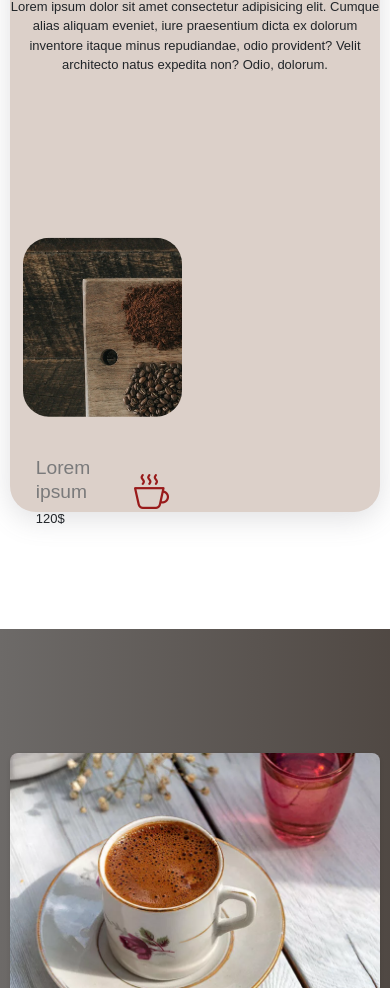
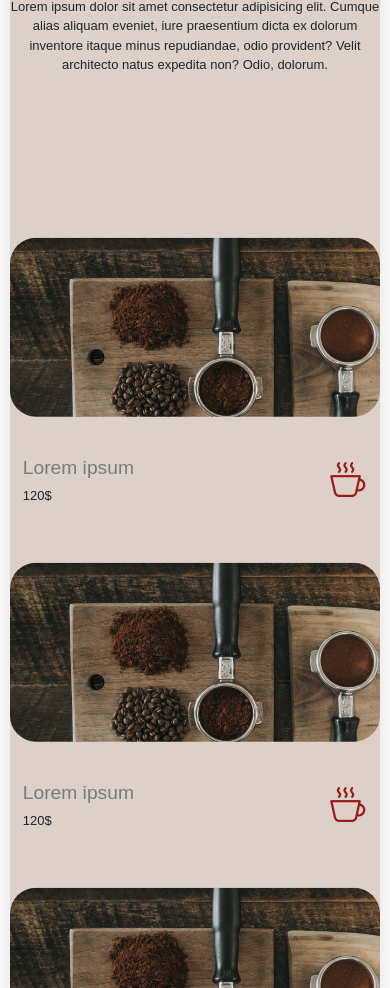
Before and after one commit to KouSelfWaiter/SW-FrontEnd, a React (Create React App) app: page / in a window 390 px wide. Shown: the part 1012-2000 px from the top of the page. Built offline with nearby package versions, Linux system fonts and the light colour scheme.

Commit message:
feat: add responsive card

```diff
--- a/src/components/productCard/CustomProductCard.tsx
+++ b/src/components/productCard/CustomProductCard.tsx
@@ -54,6 +54,69 @@ const CustomProductCard: React.FC = () => {
   };
 
   const foodItems = [
+    {
+      id: 1,
+      type: "salad",
+      name: "Lorem ipsum",
+      price: 120,
+      icon: "bi bi-cup-hot"
+    },
+    {
+      id: 1,
+      type: "salad",
+      name: "Lorem ipsum",
+      price: 120,
+      icon: "bi bi-cup-hot"
+    },
+    {
+      id: 1,
+      type: "salad",
+      name: "Lorem ipsum",
+      price: 120,
+      icon: "bi bi-cup-hot"
+    },
+    {
+      id: 1,
+      type: "salad",
+      name: "Lorem ipsum",
+      price: 120,
+      icon: "bi bi-cup-hot"
+    },
+    {
+      id: 1,
+      type: "salad",
+      name: "Lorem ipsum",
+      price: 120,
+      icon: "bi bi-cup-hot"
+    },
+    {
+      id: 1,
+      type: "salad",
+      name: "Lorem ipsum",
+      price: 120,
+      icon: "bi bi-cup-hot"
+    },
+    {
+      id: 1,
+      type: "salad",
+      name: "Lorem ipsum",
+      price: 120,
+      icon: "bi bi-cup-hot"
+    },
+    {
+      id: 1,
+      type: "salad",
+      name: "Lorem ipsum",
+      price: 120,
+      icon: "bi bi-cup-hot"
+    },
+    {
+      id: 1,
+      type: "salad",
+      name: "Lorem ipsum",
+      price: 120,
+      icon: "bi bi-cup-hot"
+    },
     {
       id: 1,
       type: "salad",
@@ -127,9 +190,9 @@ const CustomProductCard: React.FC = () => {
             </div>
           </div>
 
-          <div className={`food-item-wrap ${activeFoodType}`}>
+          <div className={`row food-item-wrap ${activeFoodType}`}>
             {foodItems.map((item) => (
-              <div key={item.id} className={`food-item ${item.type}-type`}>
+              <div key={item.id} className={`col-lg-3 col-md-4 col-sm-6 col-12 food-item ${item.type}-type`}>
                 <div className="item-wrap bottom-up play-on-scroll">
                   <div className="item-img">
                     <div className="img-holder bg-img">
```
